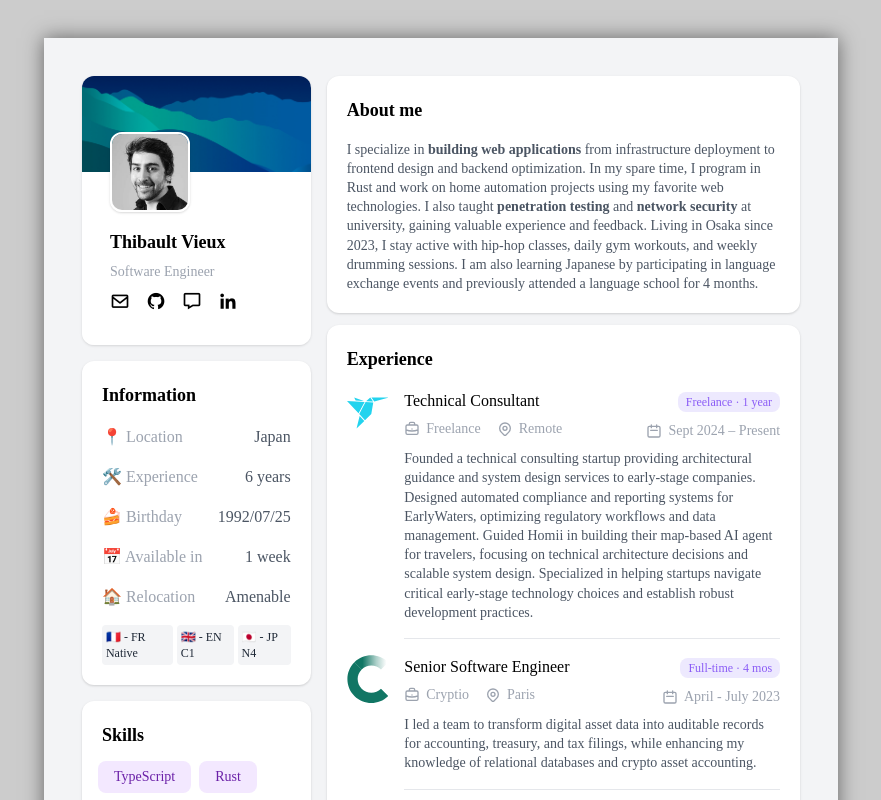
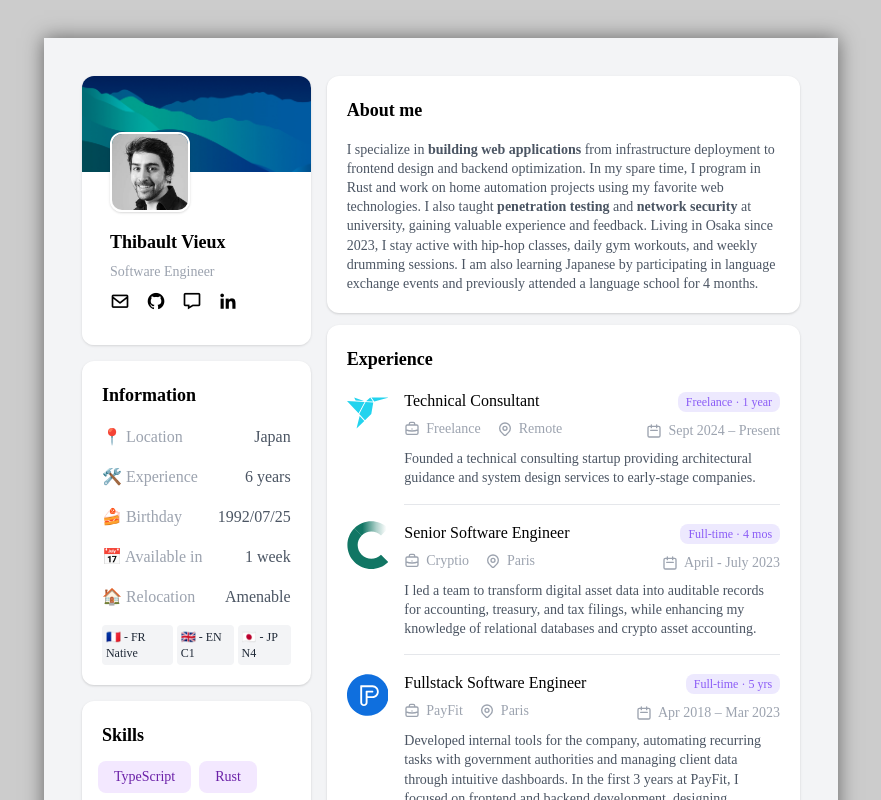
Before and after one commit to melkir/resume, a SvelteKit app: page / in a window 1280 px wide. Shown: the top 800 px of the page, without its empty margins (199-1080 px from the left). Built offline with nearby package versions, Linux system fonts and the light colour scheme; a web font is replaced by a local one.

Commit message:
refactor: simplify experience description in +page.svelte

```diff
--- a/src/routes/+page.svelte
+++ b/src/routes/+page.svelte
@@ -57,7 +57,7 @@
       type: 'Freelance',
       duration: '1 year',
       description:
-        'Founded a technical consulting startup providing architectural guidance and system design services to early-stage companies. Designed automated compliance and reporting systems for EarlyWaters, optimizing regulatory workflows and data management. Guided Homii in building their map-based AI agent for travelers, focusing on technical architecture decisions and scalable system design. Specialized in helping startups navigate critical early-stage technology choices and establish robust development practices.',
+        'Founded a technical consulting startup providing architectural guidance and system design services to early-stage companies.',
       logo: FreelancerLogo
     },
     {
```
